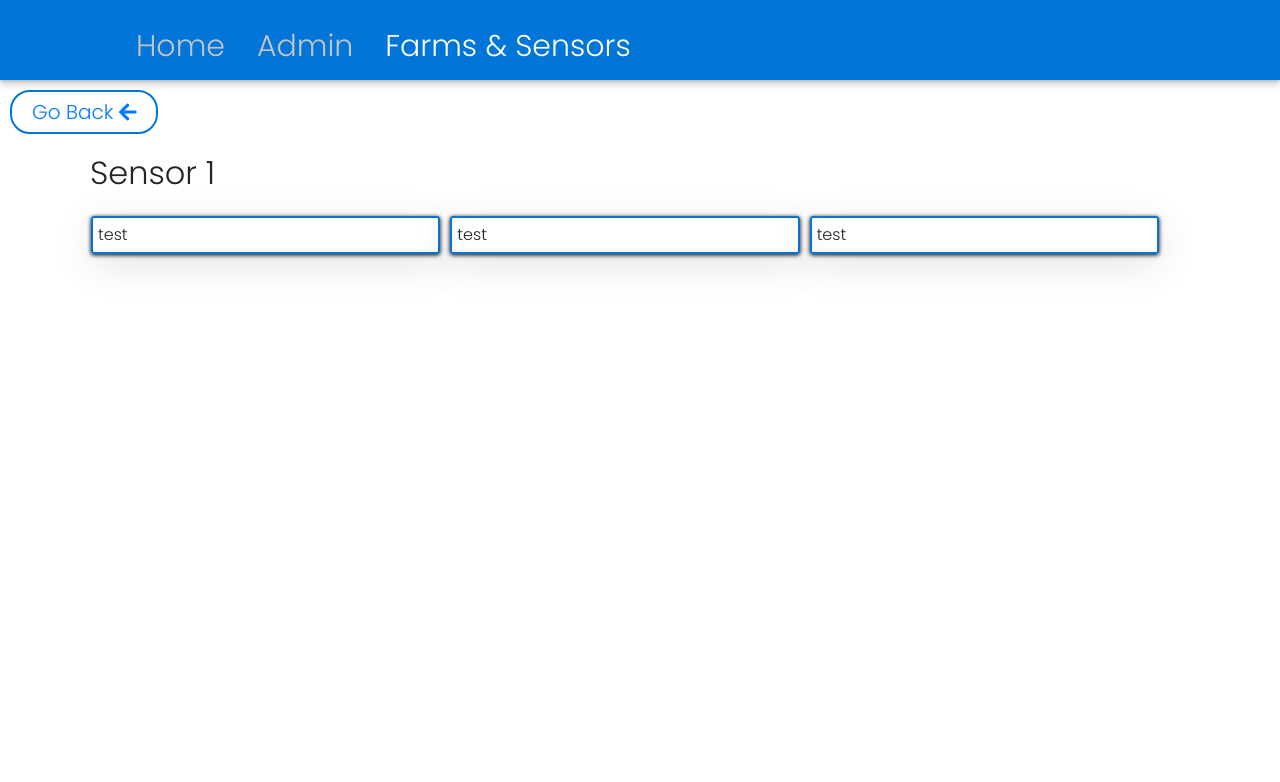
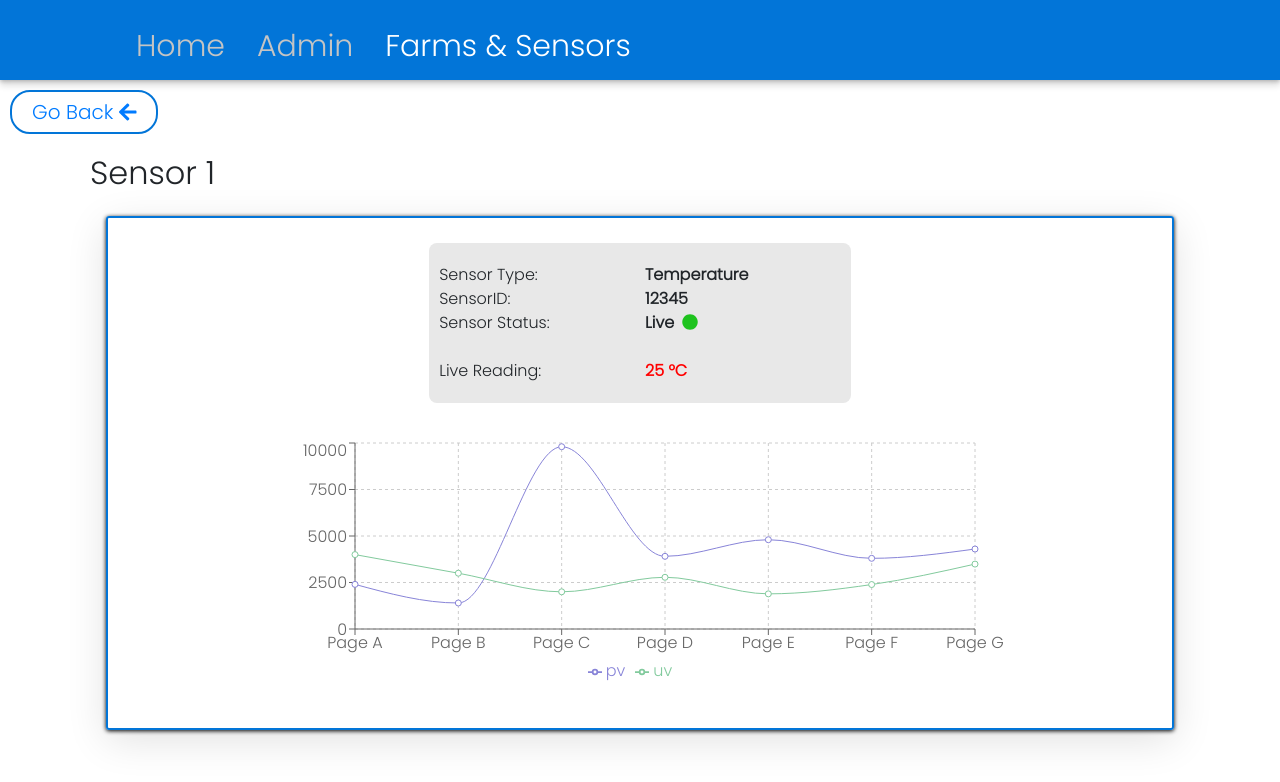
Before and after one commit to HishamAlHarrasi/FrontEnd-Beans, a React (Create React App) app: page /farms/1 in a window 1280 px wide. Shown: the top 782 px of the page. Built offline with nearby package versions, Linux system fonts and the light colour scheme.

Commit message:
Added basic format for /farms/{id} page

```diff
--- a/package.json
+++ b/package.json
@@ -20,6 +20,7 @@
     "react-router-dom": "^5.2.0",
     "react-scripts": "4.0.1",
     "react-toastify": "^7.0.3",
+    "recharts": "^2.0.8",
     "styled-components": "^5.2.1",
     "web-vitals": "^0.2.4"
   },
--- a/src/components/FarmsPage/FarmComponent.jsx
+++ b/src/components/FarmsPage/FarmComponent.jsx
@@ -23,7 +23,7 @@ const FarmComponent = (props) => {
                 Status: <b>exampleText</b>
                 <FontAwesomeIcon
                   icon={faCircle}
-                  style={{ color: "#66ff00", marginLeft: "10px" }}
+                  style={{ color: "#1ec31e", marginLeft: "10px" }}
                 />
               </div>
             </div>
@@ -50,7 +50,7 @@ const FarmComponent = (props) => {
                     <FontAwesomeIcon
                       icon={faCircle}
                       style={{
-                        color: "#66ff00",
+                        color: "#1ec31e",
                         marginTop: "3px",
                         marginLeft: "5px",
                       }}
--- a/src/components/ManageFarmPage/ManageFarmPage.css
+++ b/src/components/ManageFarmPage/ManageFarmPage.css
@@ -1,14 +1,15 @@
-.row {
+.row-farm-page {
   display: flex;
   flex-direction: row;
   flex-wrap: wrap;
   width: 100%;
   padding: 1%;
   align-self: center;
-  margin-bottom: 30px;
+  margin-bottom: 120px;
+  align-content: center;
 }
 
-.column {
+.column-farm-page {
   display: flex;
   flex-direction: column;
   flex-basis: 100%;
@@ -19,3 +20,48 @@
   box-shadow: 0 10px 40px rgba(0, 0, 0, 0.12), 0 1px 4px rgba(0, 0, 0, 1);
   padding: 5px;
 }
+
+.inside-row {
+  display: flex;
+  flex-direction: row;
+  flex-wrap: wrap;
+  width: 40%;
+  align-self: center;
+  margin-top: 20px;
+  margin-bottom: 30px;
+  background-color: #e8e8e8;
+  border-radius: 8px;
+  padding: 5px;
+}
+
+.inside-column {
+  justify-content: space-evenly;
+  display: flex;
+  flex-direction: column;
+  flex-basis: 100%;
+  flex: 1;
+  margin: 5px;
+  padding-top: 10px;
+  padding-bottom: 10px;
+  align-self: center;
+}
+
+.graph-row {
+  display: flex;
+  flex-direction: row;
+  flex-wrap: wrap;
+  width: 90%;
+  align-self: center;
+  margin-bottom: 30px;
+  justify-content: center;
+  padding: 5px;
+}
+
+.data-class {
+  font-weight: bold;
+  text-align: left;
+}
+
+#live-reading {
+  color: red;
+}
--- a/src/components/ManageFarmPage/ManageFarmPage.jsx
+++ b/src/components/ManageFarmPage/ManageFarmPage.jsx
@@ -1,10 +1,63 @@
 import React, { Component } from "react";
 import { Link } from "react-router-dom";
 import { FontAwesomeIcon } from "@fortawesome/react-fontawesome";
-import { faArrowLeft } from "@fortawesome/free-solid-svg-icons";
-
+import { faArrowLeft, faCircle } from "@fortawesome/free-solid-svg-icons";
+import "./ManageFarmPage.css";
+import {
+  LineChart,
+  CartesianGrid,
+  XAxis,
+  YAxis,
+  Legend,
+  Line,
+  Tooltip,
+} from "recharts";
 export default class ManageFarmPage extends Component {
   render() {
+    const data = [
+      {
+        name: "Page A",
+        uv: 4000,
+        pv: 2400,
+        amt: 2400,
+      },
+      {
+        name: "Page B",
+        uv: 3000,
+        pv: 1398,
+        amt: 2210,
+      },
+      {
+        name: "Page C",
+        uv: 2000,
+        pv: 9800,
+        amt: 2290,
+      },
+      {
+        name: "Page D",
+        uv: 2780,
+        pv: 3908,
+        amt: 2000,
+      },
+      {
+        name: "Page E",
+        uv: 1890,
+        pv: 4800,
+        amt: 2181,
+      },
+      {
+        name: "Page F",
+        uv: 2390,
+        pv: 3800,
+        amt: 2500,
+      },
+      {
+        name: "Page G",
+        uv: 3490,
+        pv: 4300,
+        amt: 2100,
+      },
+    ];
     return (
       <div>
         <div className="go-back">
@@ -15,10 +68,47 @@ export default class ManageFarmPage extends Component {
         <div className="container">
           <div>
             <h2>Sensor 1</h2>
-            <div className="row">
-              <div className="column">test</div>
-              <div className="column">test</div>
-              <div className="column">test</div>
+            <div className="row-farm-page">
+              <div className="column-farm-page">
+                <div className="inside-row">
+                  <div className="inside-column">
+                    <span>Sensor Type:</span>
+                    <span>SensorID:</span>
+                    <span>Sensor Status:</span>
+                    <br />
+                    <span>Live Reading: </span>
+                  </div>
+                  <div className="inside-column data-class">
+                    <span>Temperature</span>
+                    <span>12345</span>
+                    <span>
+                      Live
+                      <FontAwesomeIcon
+                        icon={faCircle}
+                        style={{ color: "1ec31e", marginLeft: "8px" }}
+                      />
+                    </span>
+                    <br />
+                    <span id="live-reading">25 °C</span>
+                  </div>
+                </div>
+                <div className="graph-row">
+                  <LineChart
+                    width={730}
+                    height={250}
+                    data={data}
+                    margin={{ top: 5, right: 30, left: 20, bottom: 5 }}
+                  >
+                    <CartesianGrid strokeDasharray="3 3" />
+                    <XAxis dataKey="name" />
+                    <YAxis />
+                    <Tooltip />
+                    <Legend />
+                    <Line type="monotone" dataKey="pv" stroke="#8884d8" />
+                    <Line type="monotone" dataKey="uv" stroke="#82ca9d" />
+                  </LineChart>
+                </div>
+              </div>
             </div>
           </div>
         </div>
```
Also changed, not shown: 2 other files (tests, documents, lock files or other folders).
